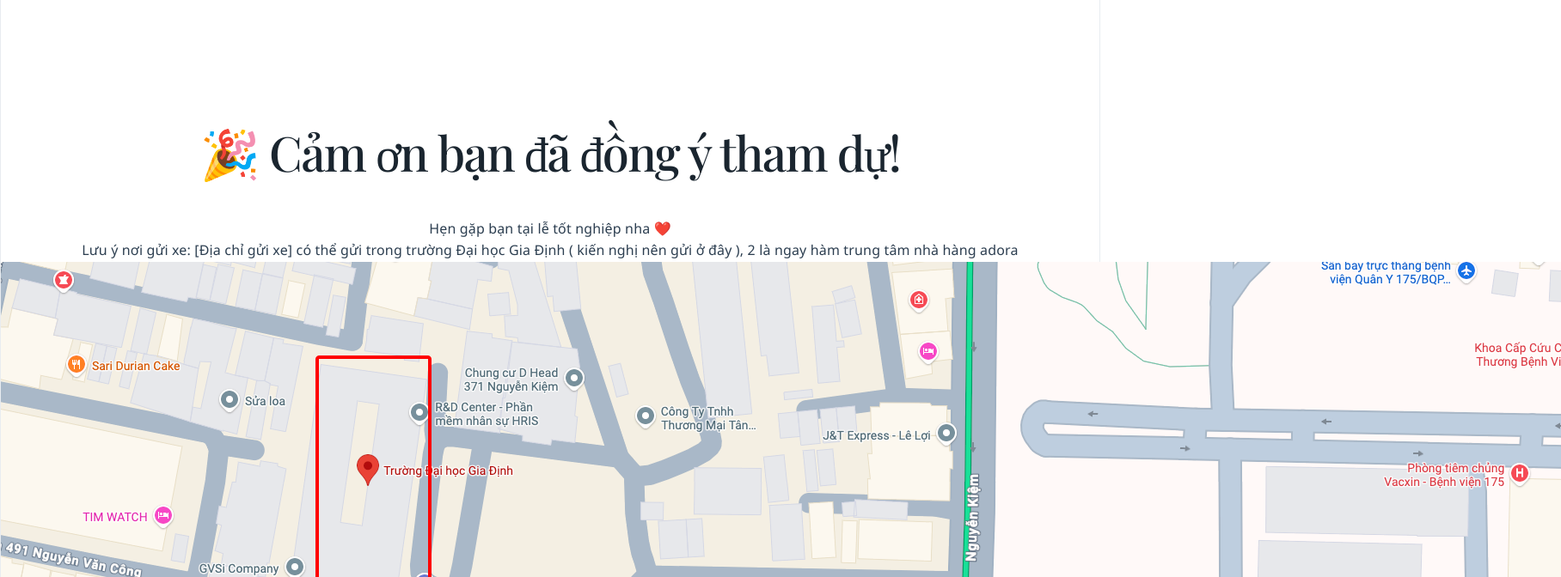
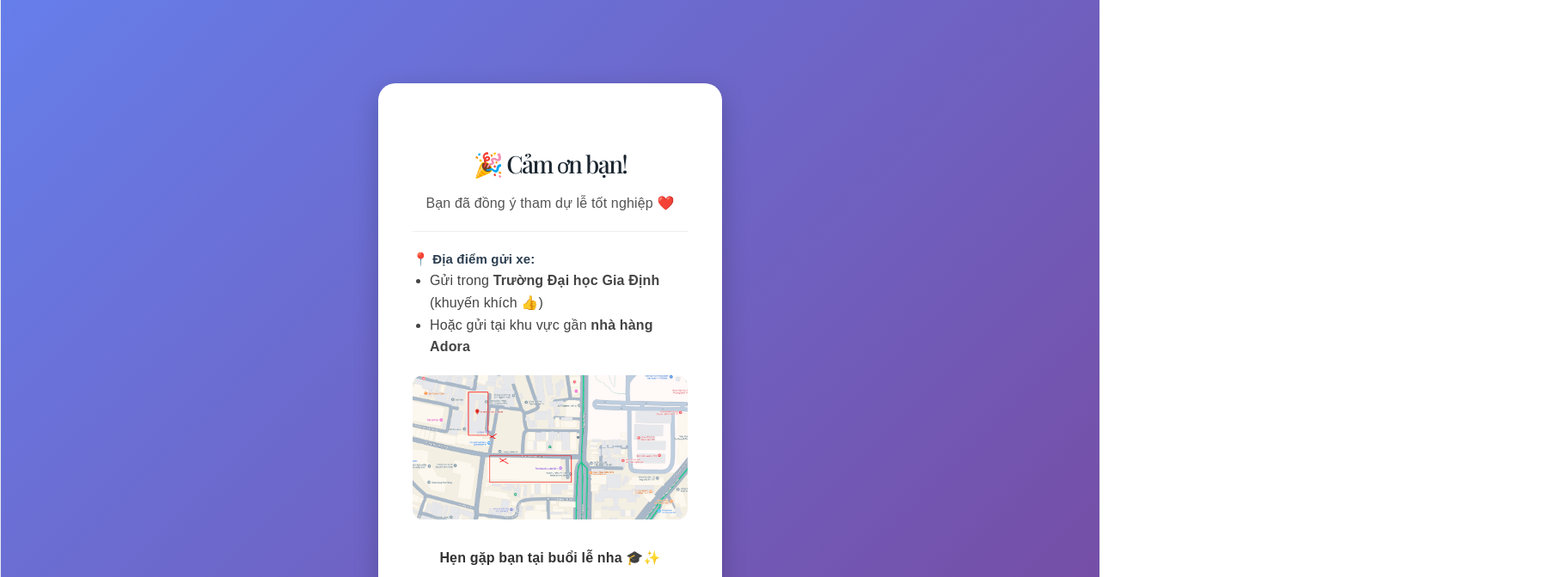
Before and after one commit to NguyenHuuMinhTuan/Invitation, a React (Vite) app: page /thank-you in a window 1280 px wide. Shown: the top 672 px of the page at 86% size, 1816 px wide, since content can reach past the window. Built offline with nearby package versions, Linux system fonts and the light colour scheme.

Commit message:
invatation

```diff
--- a/src/components/ThanhYou.jsx
+++ b/src/components/ThanhYou.jsx
@@ -1,12 +1,88 @@
 const ThankYou = () => {
   return (
-    <div style={{ textAlign: 'center', marginTop: '100px' }}>
-      <h1>🎉 Cảm ơn bạn đã đồng ý tham dự!</h1>
-      <p>Hẹn gặp bạn tại lễ tốt nghiệp nha ❤️</p>
-      <p>Lưu ý nơi gửi xe: [Địa chỉ gửi xe] có thể gửi trong trường Đại học Gia Định ( kiến nghị nên gửi ở đây ), 2 là ngay hàm trung tâm nhà hàng adora</p>
-      <img src="./src/assets/park.png" alt="Nơi gửi xe" />
+    <div style={styles.container}>
+      <div style={styles.card}>
+        <h1 style={styles.title}>🎉 Cảm ơn bạn!</h1>
+
+        <p style={styles.subtitle}>
+          Bạn đã đồng ý tham dự lễ tốt nghiệp ❤️
+        </p>
+
+        <div style={styles.divider}></div>
+
+        <p style={styles.text}>
+          📍 <strong>Địa điểm gửi xe:</strong>
+        </p>
+
+        <ul style={styles.list}>
+          <li>Gửi trong <b>Trường Đại học Gia Định</b> (khuyến khích 👍)</li>
+          <li>Hoặc gửi tại khu vực gần <b>nhà hàng Adora</b></li>
+        </ul>
+
+        <img
+          src="/src/assets/park.png"
+          alt="Nơi gửi xe"
+          style={styles.image}
+        />
+
+        <p style={styles.footer}>
+          Hẹn gặp bạn tại buổi lễ nha 🎓✨
+        </p>
+      </div>
     </div>
   )
 }
 
+const styles = {
+  container: {
+    height: '100vh',
+    display: 'flex',
+    justifyContent: 'center',
+    alignItems: 'center',
+    background: 'linear-gradient(135deg, #667eea, #764ba2)',
+    fontFamily: 'sans-serif'
+  },
+  card: {
+    background: '#fff',
+    padding: '40px',
+    borderRadius: '20px',
+    width: '400px',
+    textAlign: 'center',
+    boxShadow: '0 10px 30px rgba(0,0,0,0.2)'
+  },
+  title: {
+    fontSize: '28px',
+    marginBottom: '10px'
+  },
+  subtitle: {
+    fontSize: '16px',
+    color: '#555'
+  },
+  divider: {
+    height: '1px',
+    background: '#eee',
+    margin: '20px 0'
+  },
+  text: {
+    textAlign: 'left',
+    fontSize: '15px'
+  },
+  list: {
+    textAlign: 'left',
+    paddingLeft: '20px',
+    marginBottom: '20px',
+    color: '#444'
+  },
+  image: {
+    width: '100%',
+    borderRadius: '12px',
+    marginBottom: '15px'
+  },
+  footer: {
+    marginTop: '10px',
+    fontWeight: 'bold',
+    color: '#333'
+  }
+}
+
 export default ThankYou
```
